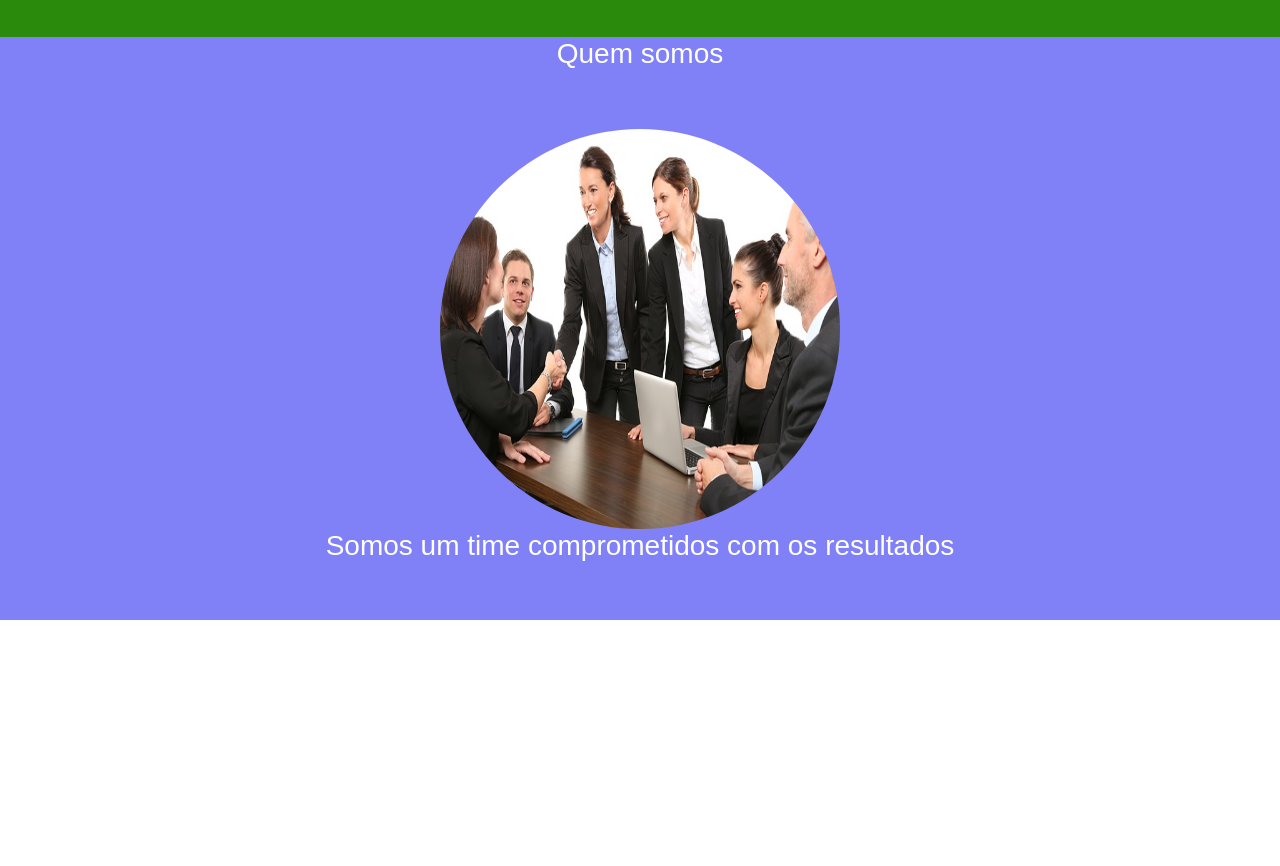
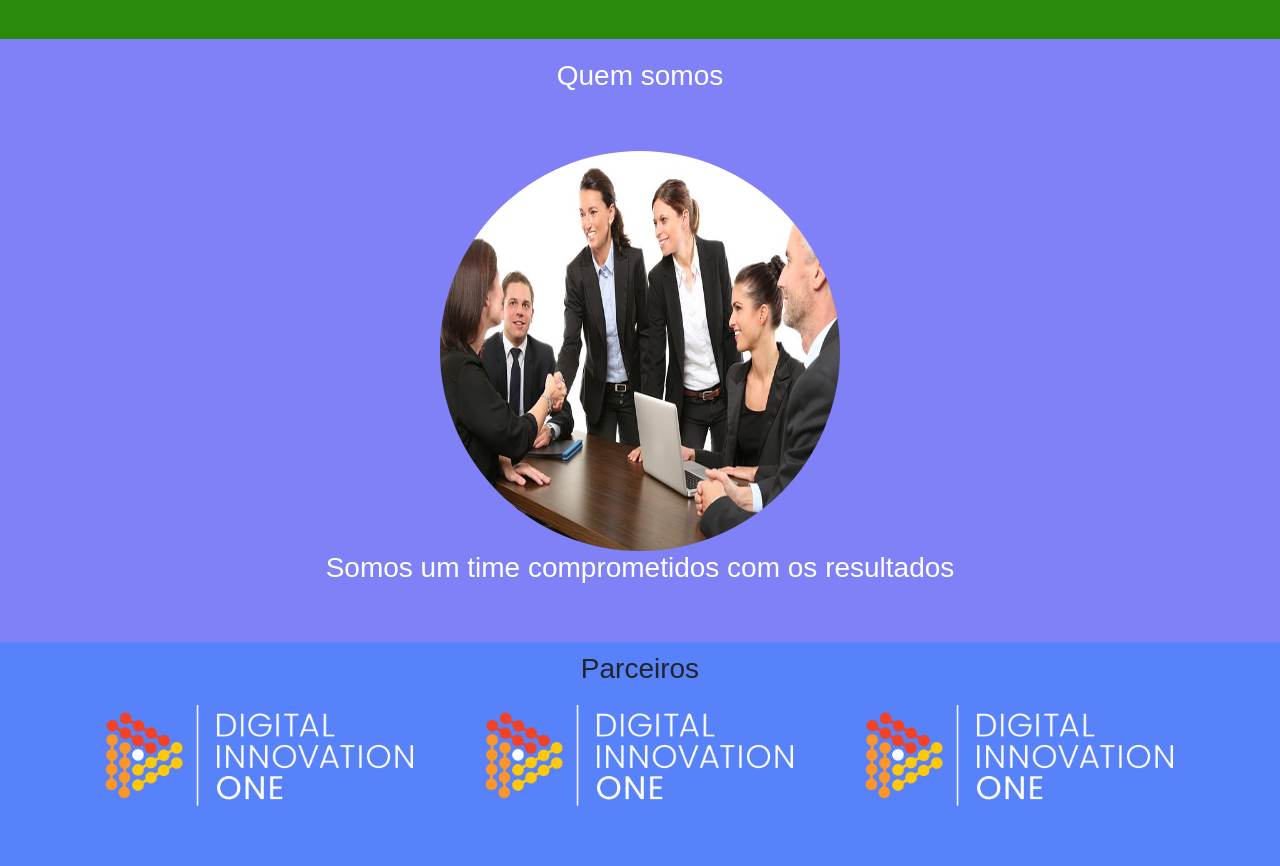
Before and after one commit to robertsantosti/aula_bootstrap, a plain HTML site: page index.html in a window 1280 px wide. Shown: the part 111-977 px from the top of the page. Before the commit the page ends 800 px from the top, so only its background shows below. Drawn offline with Linux system fonts and the light colour scheme.

```diff
--- a/css/style.css
+++ b/css/style.css
@@ -8,9 +8,14 @@
 
 .quem-somos{
   background-color: #8181F7;
+  color: white;
 }
 
 .margin{
   padding-bottom: 50px;
-  color: white;
+  padding-top: 10px;
 }
+
+.parceiros{
+  background-color: #5882FA;
+}
--- a/index.html
+++ b/index.html
@@ -36,6 +36,24 @@
       </div>
     </section>
 
+    <section id="parceiros">
+      <div class="container-fluid text-center margin parceiros">
+        <h3>Parceiros</h3>
+        <div class="container">
+          <div class="row">
+            <div class="col-lg-4">
+              <img src="img/digitalinnovation.png" width="100%"/>
+            </div>
+            <div class="col-lg-4">
+              <img src="img/digitalinnovation.png" width="100%"/>
+            </div>
+            <div class="col-lg-4">
+              <img src="img/digitalinnovation.png" width="100%"/>
+            </div>
+          </div>
+        </div>
+      </div>
+    </section>
 
   </body>
 </html>
```
